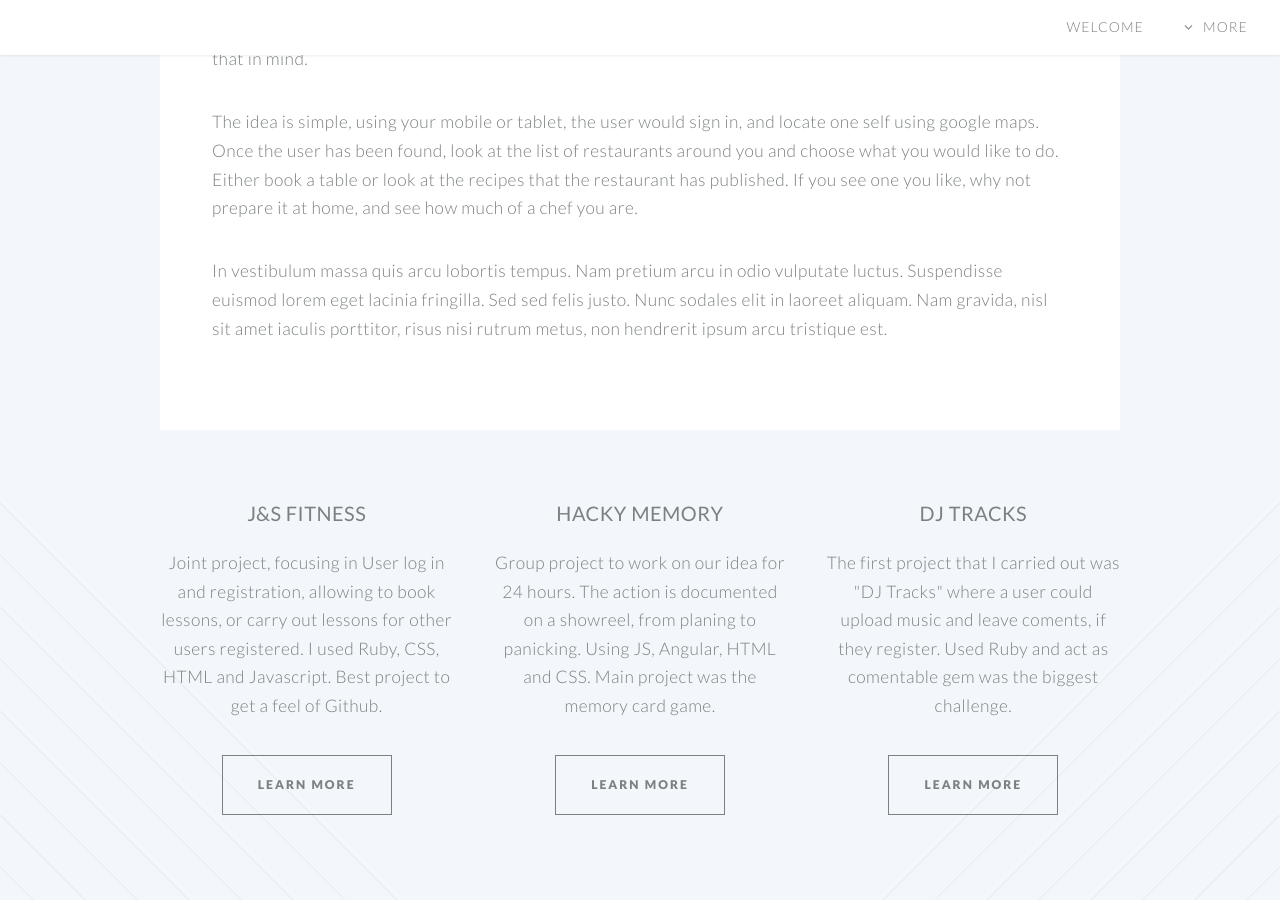
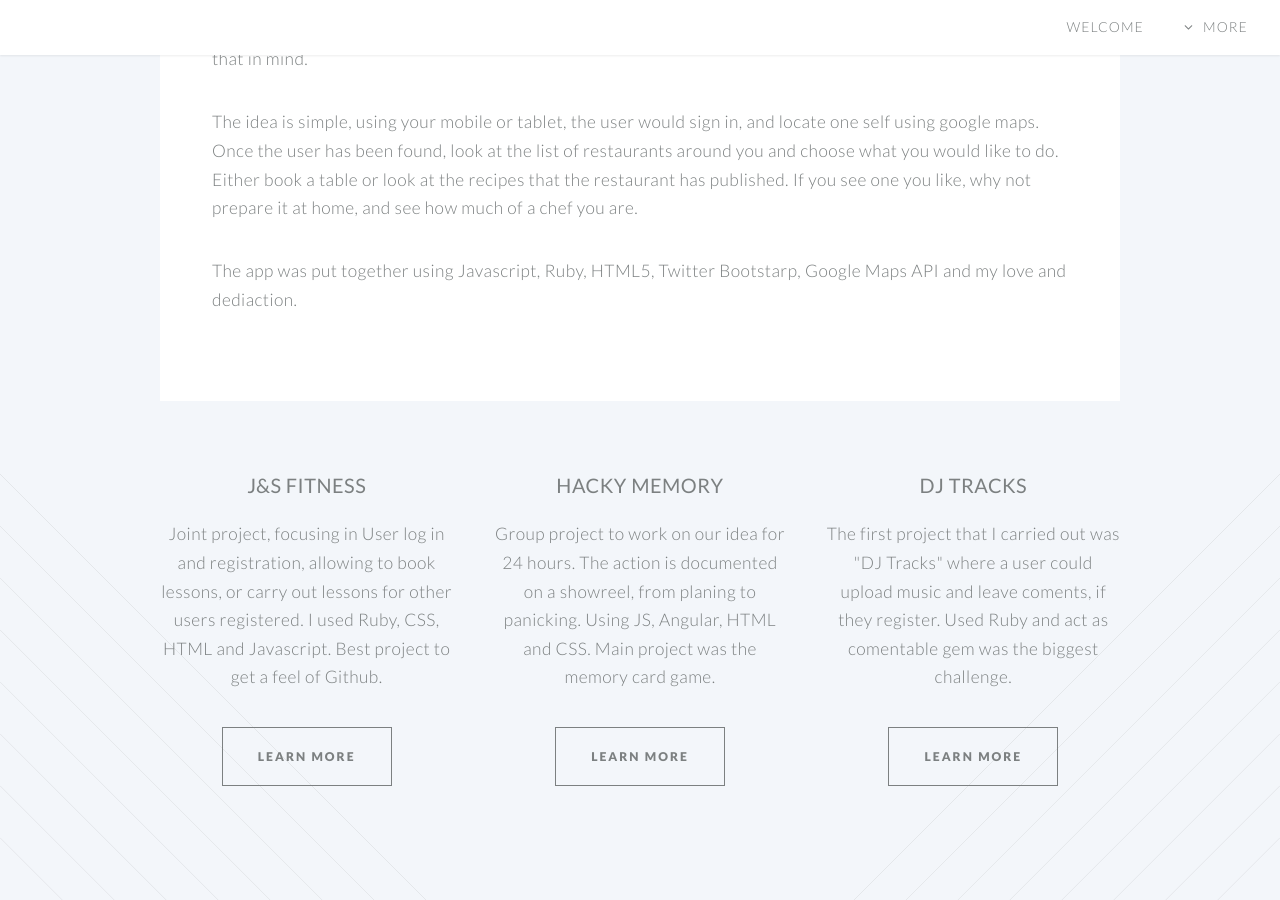
Before and after one commit to eusegone/eusegone.github.io, a Jekyll site: the page built from projects.html, in a window 1280 px wide and 900 px high, scrolled down 998 px. Built offline with Jekyll 4.4.1, drawn with Linux system fonts in a browser that asks for light colours.

Commit message:
finished project info and about me

```diff
--- a/index.html
+++ b/index.html
@@ -28,6 +28,7 @@
 								<p>I just finished a 12 week <strong> Web Development Immersive</strong> before that I have always been in contact with people either in catering or helping out in schools.</p>
 								<p>I have previously worked in Heathrow Airport looking after VIP's and after that I opened a restaurant here in London. Both jobs have taught me a lot about people and how to help a company grow.</p>
 								<p>Now I embarked on a very challenging journey, not in search of the ring that could rule them all, but to learn coding with General Assembly. A rewarding challenge, and now look forward to learning more. </p>
+								<p> When I am not coding or searching for the meaning of life, I like to go to Museums, take Photographs around London, or cook at home for family or friends, of course always with a glass of wine by my side.</p>
 
 							</div>
 						</div>
--- a/projects.html
+++ b/projects.html
@@ -23,7 +23,7 @@
 									</header>
 									<p>Having opened two restaurants and seeing how difficult it is to compete against the larger organisations, I wanted to make something that would help small businesses to flourish, Restaurant Recipe was created with that in mind.</p>
 									<p>The idea is simple, using your mobile or tablet, the user would sign in, and locate one self using google maps. Once the user has been found, look at the list of restaurants around you and choose what you would like to do.  Either book a table or look at the recipes that the restaurant has published.  If you see one you like, why not prepare it at home, and see how much of a chef you are. </p>
-									<p>In vestibulum massa quis arcu lobortis tempus. Nam pretium arcu in odio vulputate luctus. Suspendisse euismod lorem eget lacinia fringilla. Sed sed felis justo. Nunc sodales elit in laoreet aliquam. Nam gravida, nisl sit amet iaculis porttitor, risus nisi rutrum metus, non hendrerit ipsum arcu tristique est.</p>
+									<p>The app was put together using Javascript, Ruby, HTML5, Twitter Bootstarp, Google Maps API and my love and dediaction.</p>
 								</section>
 							</div>
 
```
